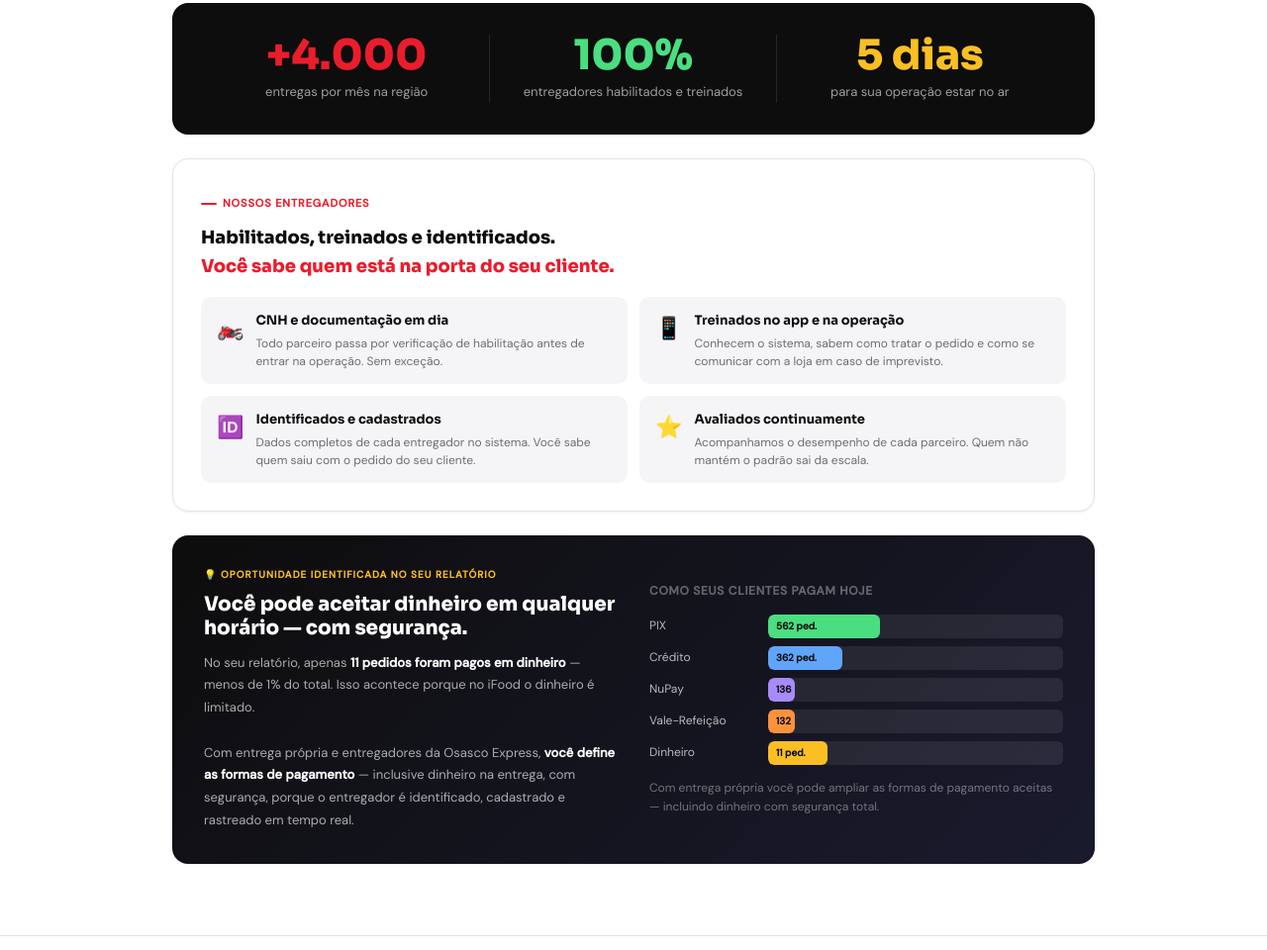
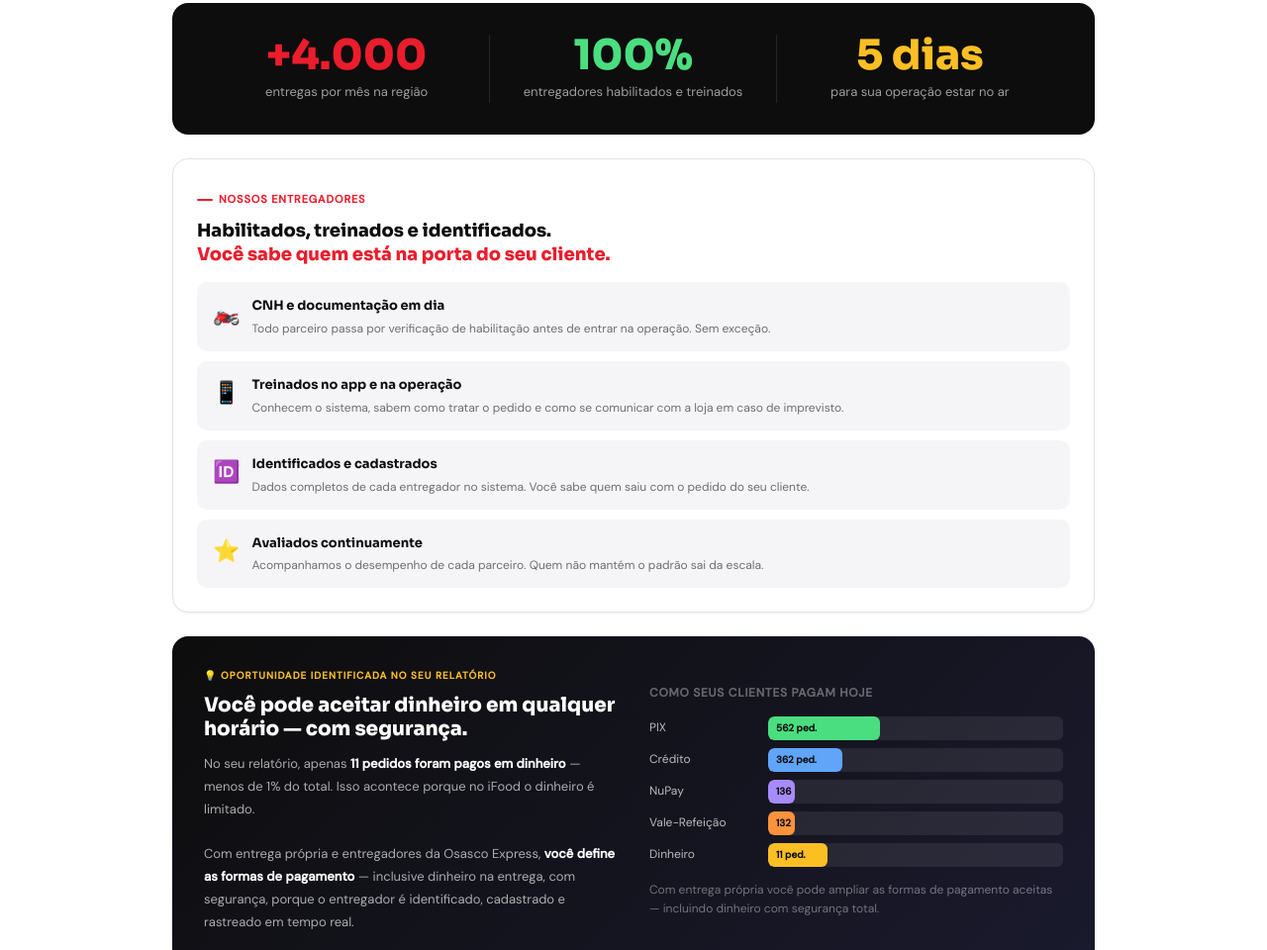
Before and after one commit to osascoexpressoficial-debug/propostapasteldadrica, a plain HTML site: page index.html in a window 1280 px wide. Shown: the part 3813-4773 px from the top of the page at 99% size. Drawn offline with Linux system fonts and the light colour scheme.

Commit message:
Add files via upload

```diff
--- a/index.html
+++ b/index.html
@@ -859,34 +859,34 @@ footer{background:var(--text);border-top:1px solid rgba(255,255,255,.06);padding
     </div>
 
     <!-- ENTREGADORES -->
-    <div style="background:var(--white);border:1px solid var(--border);border-radius:var(--radius);padding:28px;box-shadow:var(--shadow-sm);margin-bottom:24px;" class="fade-in">
+    <div style="background:var(--white);border:1px solid var(--border);border-radius:var(--radius);padding:24px;box-shadow:var(--shadow-sm);margin-bottom:24px;" class="fade-in">
       <div class="sec-kicker">Nossos entregadores</div>
-      <div style="font-family:'Sora',sans-serif;font-size:18px;font-weight:800;color:var(--text);margin-bottom:16px;">Habilitados, treinados e identificados.<br><em style="font-style:normal;color:var(--red);">Você sabe quem está na porta do seu cliente.</em></div>
-      <div style="display:grid;grid-template-columns:1fr 1fr;gap:12px;">
+      <div style="font-family:'Sora',sans-serif;font-size:clamp(15px,3vw,18px);font-weight:800;color:var(--text);margin-bottom:16px;line-height:1.3;">Habilitados, treinados e identificados.<br><em style="font-style:normal;color:var(--red);">Você sabe quem está na porta do seu cliente.</em></div>
+      <div style="display:flex;flex-direction:column;gap:10px;">
         <div style="display:flex;align-items:flex-start;gap:12px;background:var(--bg);border-radius:var(--radius-sm);padding:14px 16px;">
           <div style="font-size:22px;flex-shrink:0;">🏍️</div>
-          <div>
+          <div style="min-width:0;">
             <div style="font-family:'Sora',sans-serif;font-size:13px;font-weight:700;color:var(--text);margin-bottom:3px;">CNH e documentação em dia</div>
             <div style="font-size:12px;color:var(--text-secondary);line-height:1.5;">Todo parceiro passa por verificação de habilitação antes de entrar na operação. Sem exceção.</div>
           </div>
         </div>
         <div style="display:flex;align-items:flex-start;gap:12px;background:var(--bg);border-radius:var(--radius-sm);padding:14px 16px;">
           <div style="font-size:22px;flex-shrink:0;">📱</div>
-          <div>
+          <div style="min-width:0;">
             <div style="font-family:'Sora',sans-serif;font-size:13px;font-weight:700;color:var(--text);margin-bottom:3px;">Treinados no app e na operação</div>
             <div style="font-size:12px;color:var(--text-secondary);line-height:1.5;">Conhecem o sistema, sabem como tratar o pedido e como se comunicar com a loja em caso de imprevisto.</div>
           </div>
         </div>
         <div style="display:flex;align-items:flex-start;gap:12px;background:var(--bg);border-radius:var(--radius-sm);padding:14px 16px;">
           <div style="font-size:22px;flex-shrink:0;">🆔</div>
-          <div>
+          <div style="min-width:0;">
             <div style="font-family:'Sora',sans-serif;font-size:13px;font-weight:700;color:var(--text);margin-bottom:3px;">Identificados e cadastrados</div>
             <div style="font-size:12px;color:var(--text-secondary);line-height:1.5;">Dados completos de cada entregador no sistema. Você sabe quem saiu com o pedido do seu cliente.</div>
           </div>
         </div>
         <div style="display:flex;align-items:flex-start;gap:12px;background:var(--bg);border-radius:var(--radius-sm);padding:14px 16px;">
           <div style="font-size:22px;flex-shrink:0;">⭐</div>
-          <div>
+          <div style="min-width:0;">
             <div style="font-family:'Sora',sans-serif;font-size:13px;font-weight:700;color:var(--text);margin-bottom:3px;">Avaliados continuamente</div>
             <div style="font-size:12px;color:var(--text-secondary);line-height:1.5;">Acompanhamos o desempenho de cada parceiro. Quem não mantém o padrão sai da escala.</div>
           </div>
```
